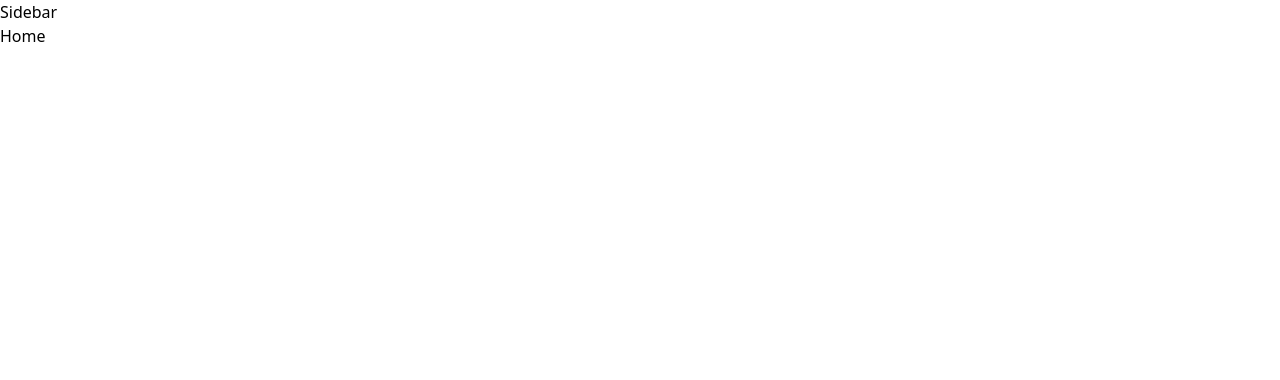
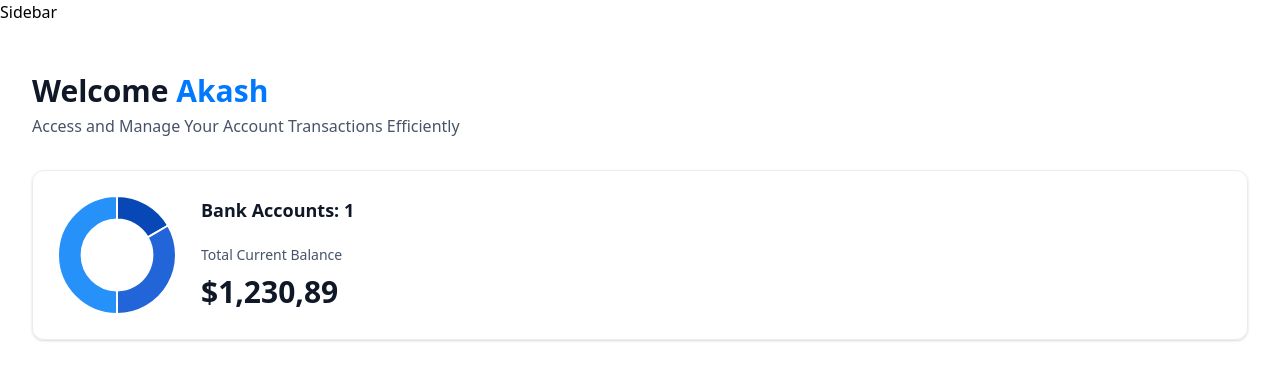
Before and after one commit to akashkennedy/horizon-banking-system, a Next.js app: page / in a window 1280 px wide. Shown: the top 380 px of the page. Built offline with nearby package versions, Linux system fonts and the light colour scheme.

Commit message:
Create Bank Account Header Chart

```diff
--- a/app/(root)/page.tsx
+++ b/app/(root)/page.tsx
@@ -1,7 +1,29 @@
-import React from "react";
+import HeaderBox from "@/components/HeaderBox";
+import TotalBalanceBox from "@/components/TotalBalanceBox";
 
 const Home = () => {
-  return <div>Home</div>;
+  const loggedIn = { firstName: "Akash" };
+
+  return (
+    <section className="home">
+      <div className="home-content">
+        <header className="home-header">
+          <HeaderBox
+            type="greeting"
+            title="Welcome"
+            user={loggedIn?.firstName || "Guest"}
+            subtext="Access and Manage Your Account Transactions Efficiently"
+          />
+
+          <TotalBalanceBox
+            accounts={[]}
+            totalBanks={1}
+            totalCurrentBalance={1230.89}
+          />
+        </header>
+      </div>
+    </section>
+  );
 };
 
 export default Home;
--- /dev/null
+++ b/components/AnimatedCounter.tsx
@@ -0,0 +1,13 @@
+"use client";
+
+import CountUp from "react-countup";
+
+const AnimatedCounter = ({ amount }: { amount: number }) => {
+  return (
+    <div className="w-full">
+      <CountUp end={amount} decimal="," prefix="$" duration={2} decimals={2} />
+    </div>
+  );
+};
+
+export default AnimatedCounter;
--- /dev/null
+++ b/components/DoughnutChart.tsx
@@ -0,0 +1,35 @@
+"use client";
+
+import { Chart as ChartJS, ArcElement, Tooltip, Legend } from "chart.js";
+import { Doughnut } from "react-chartjs-2";
+
+ChartJS.register(ArcElement, Tooltip, Legend);
+
+const DoughnutChart = ({ accounts }: DoughnutChartProps) => {
+  const data = {
+    datasets: [
+      {
+        label: "Banks",
+        data: [1250, 2500, 3750],
+        backgroundColor: ["#0747b6", "#2265d8", "#2791fa"],
+      },
+    ],
+    labels: ["Bank 1", "Bank 2", "Bank 3"],
+  };
+
+  return (
+    <Doughnut
+      data={data}
+      options={{
+        cutout: "60%",
+        plugins: {
+          legend: {
+            display: false,
+          },
+        },
+      }}
+    />
+  );
+};
+
+export default DoughnutChart;
--- /dev/null
+++ b/components/HeaderBox.tsx
@@ -0,0 +1,20 @@
+const HeaderBox = ({
+  type = "title",
+  title,
+  subtext,
+  user,
+}: HeaderBoxProps) => {
+  return (
+    <div className="header-box">
+      <h1 className="header-box-title">
+        {title}
+        {type === "greeting" && (
+          <span className="text-bankGradient">&nbsp;{user}</span>
+        )}
+      </h1>
+      <p className="header-box-subtext">{subtext}</p>
+    </div>
+  );
+};
+
+export default HeaderBox;
--- /dev/null
+++ b/components/TotalBalanceBox.tsx
@@ -0,0 +1,27 @@
+import AnimatedCounter from "./AnimatedCounter";
+import DoughnutChart from "./DoughnutChart";
+
+const TotalBalanceBox = ({
+  accounts = [],
+  totalBanks,
+  totalCurrentBalance,
+}: TotlaBalanceBoxProps) => {
+  return (
+    <section className="total-balance">
+      <div className="total-balance-chart">
+        <DoughnutChart accounts={accounts} />
+      </div>
+      <div className="flex flex-col gap-6">
+        <h2 className="header-2">Bank Accounts: {totalBanks}</h2>
+        <div className="flex flex-col gap-2">
+          <p className="total-balance-label">Total Current Balance</p>
+          <div className="total-balance-amount flex-center gap-2">
+            <AnimatedCounter amount={totalCurrentBalance} />
+          </div>
+        </div>
+      </div>
+    </section>
+  );
+};
+
+export default TotalBalanceBox;
--- /dev/null
+++ b/components/ui/button.tsx
@@ -0,0 +1,56 @@
+import * as React from "react"
+import { Slot } from "@radix-ui/react-slot"
+import { cva, type VariantProps } from "class-variance-authority"
+
+import { cn } from "@/lib/utils"
+
+const buttonVariants = cva(
+  "inline-flex items-center justify-center whitespace-nowrap rounded-md text-sm font-medium ring-offset-background transition-colors focus-visible:outline-none focus-visible:ring-2 focus-visible:ring-ring focus-visible:ring-offset-2 disabled:pointer-events-none disabled:opacity-50",
+  {
+    variants: {
+      variant: {
+        default: "bg-primary text-primary-foreground hover:bg-primary/90",
+        destructive:
+          "bg-destructive text-destructive-foreground hover:bg-destructive/90",
+        outline:
+          "border border-input bg-background hover:bg-accent hover:text-accent-foreground",
+        secondary:
+          "bg-secondary text-secondary-foreground hover:bg-secondary/80",
+        ghost: "hover:bg-accent hover:text-accent-foreground",
+        link: "text-primary underline-offset-4 hover:underline",
+      },
+      size: {
+        default: "h-10 px-4 py-2",
+        sm: "h-9 rounded-md px-3",
+        lg: "h-11 rounded-md px-8",
+        icon: "h-10 w-10",
+      },
+    },
+    defaultVariants: {
+      variant: "default",
+      size: "default",
+    },
+  }
+)
+
+export interface ButtonProps
+  extends React.ButtonHTMLAttributes<HTMLButtonElement>,
+    VariantProps<typeof buttonVariants> {
+  asChild?: boolean
+}
+
+const Button = React.forwardRef<HTMLButtonElement, ButtonProps>(
+  ({ className, variant, size, asChild = false, ...props }, ref) => {
+    const Comp = asChild ? Slot : "button"
+    return (
+      <Comp
+        className={cn(buttonVariants({ variant, size, className }))}
+        ref={ref}
+        {...props}
+      />
+    )
+  }
+)
+Button.displayName = "Button"
+
+export { Button, buttonVariants }
--- a/package.json
+++ b/package.json
@@ -9,11 +9,16 @@
     "lint": "next lint"
   },
   "dependencies": {
+    "@radix-ui/react-slot": "^1.0.2",
+    "chart.js": "^4.4.3",
     "class-variance-authority": "^0.7.0",
     "clsx": "^2.1.1",
     "lucide-react": "^0.379.0",
     "next": "14.2.3",
+    "query-string": "^9.0.0",
     "react": "^18",
+    "react-chartjs-2": "^5.2.0",
+    "react-countup": "^6.5.3",
     "react-dom": "^18",
     "tailwind-merge": "^2.3.0",
     "tailwindcss-animate": "^1.0.7"
```
Also changed, not shown: 1 other file (tests, documents, lock files or other folders).
